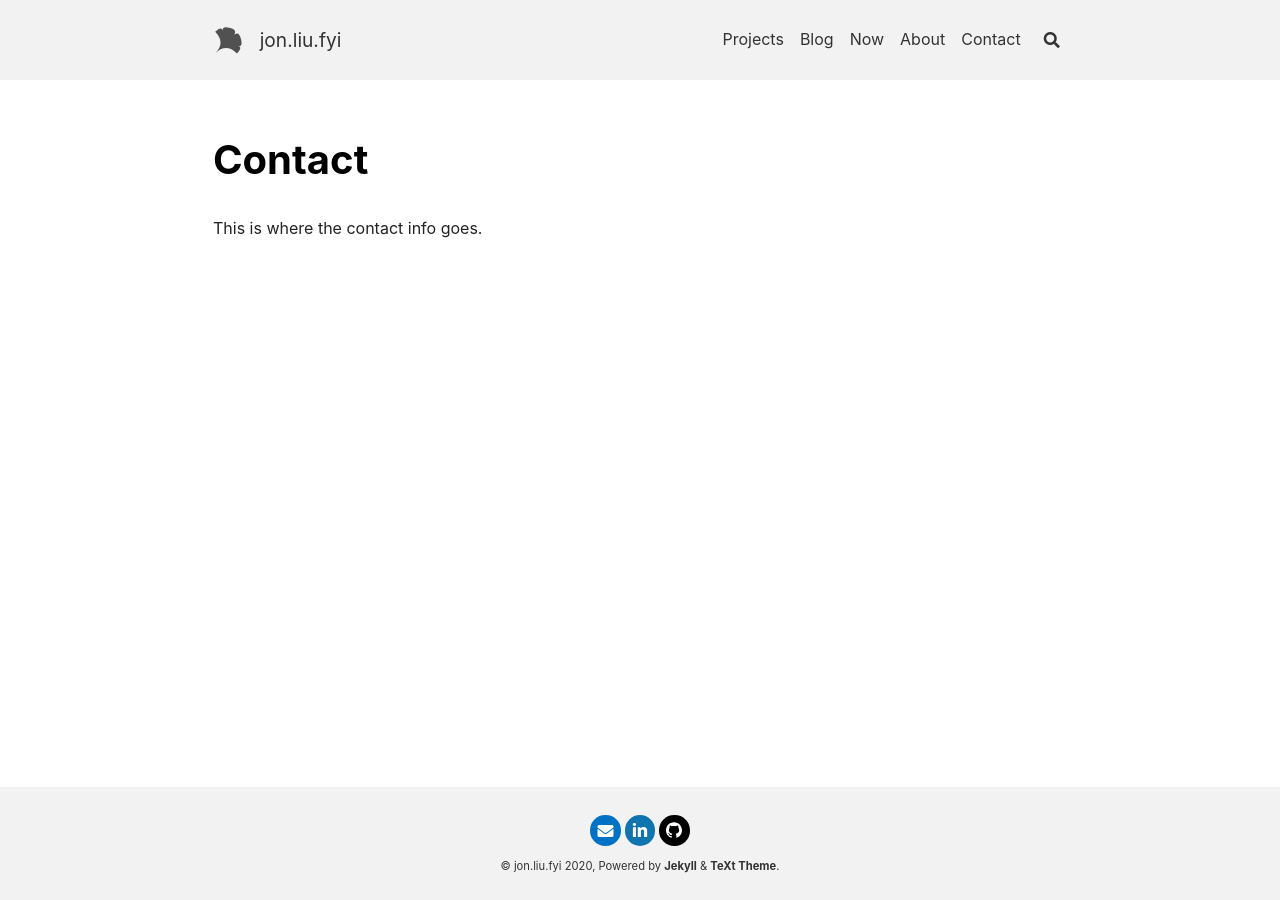
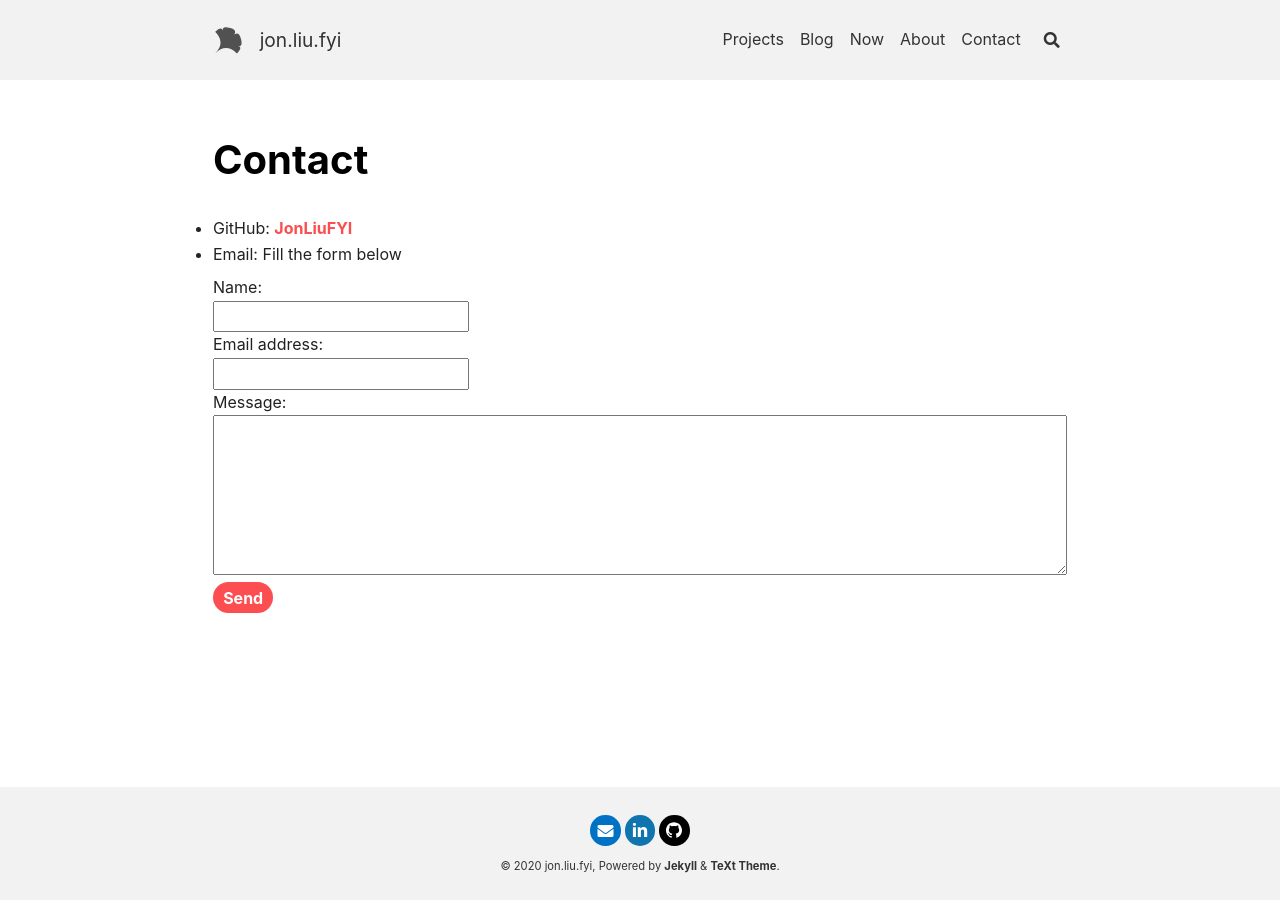
Before and after one commit to JonLiuFYI/JonLiuFYI.github.io, a Jekyll site: the page built from contact.md, in a window 1280 px wide. Built offline with Jekyll 4.4.1, drawn with Linux system fonts in a browser that asks for light colours; nearby versions of some CDN libraries.

Commit message:
form on contact page

```diff
--- a/_includes/footer.html
+++ b/_includes/footer.html
@@ -28,7 +28,7 @@
       <div>
         {%- include snippets/get-locale-string.html key='COPYRIGHT_DATES' -%}
         {%- assign _locale_copyright_dates = __return -%}
-        © {{ site.title }} {{ _locale_copyright_dates }},
+        © {{ _locale_copyright_dates }} {{ site.title }},
         Powered by <a title="Jekyll is a simple, blog-aware, static site generator." href="http://jekyllrb.com/">Jekyll</a> & <a
         title="TeXt is a super customizable Jekyll theme." href="https://github.com/kitian616/jekyll-TeXt-theme">TeXt Theme</a>.
       </div>
--- a/contact.md
+++ b/contact.md
@@ -3,4 +3,23 @@ layout: page
 title: Contact
 ---
 
-This is where the contact info goes.
+* GitHub: [JonLiuFYI](https://github.com/JonLiuFYI)
+* Email: Fill the form below
+
+<script type="text/javascript">var submitted=false;</script>
+
+<form name="gform" id="gform" enctype="text/plain" action="https://docs.google.com/forms/d/e/1FAIpQLSc8bLsvw1aYVdq1GgxqznCfXdUo6G_qiDrPoDz3Zlpl8u7ESw/formResponse?" target="hidden_iframe">
+    <label>Name:<br>
+        <input type="text" name="entry.861308243" id="entry.861308243"><br>
+    </label>
+    <label>Email address:<br>
+        <input type="email" name="entry.2034820907" id="entry.2034820907"><br>
+    </label>
+    <label>Message:<br>
+        <textarea name="entry.1629561127" id="entry.1629561127" rows="6"
+        style="width: 100%"></textarea>
+    </label>
+    <div>
+        <input type="submit" value="Send" class="button button--primary button--pill" style="border: 0">
+    </div>
+</form>
```
